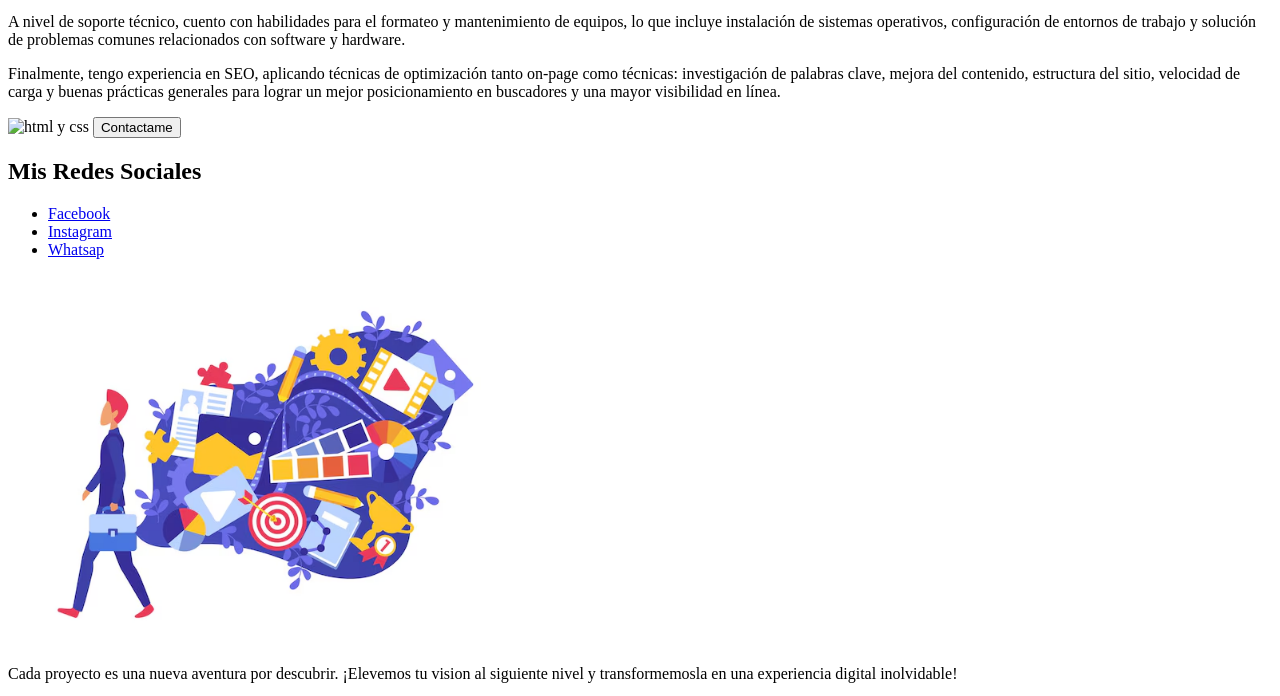
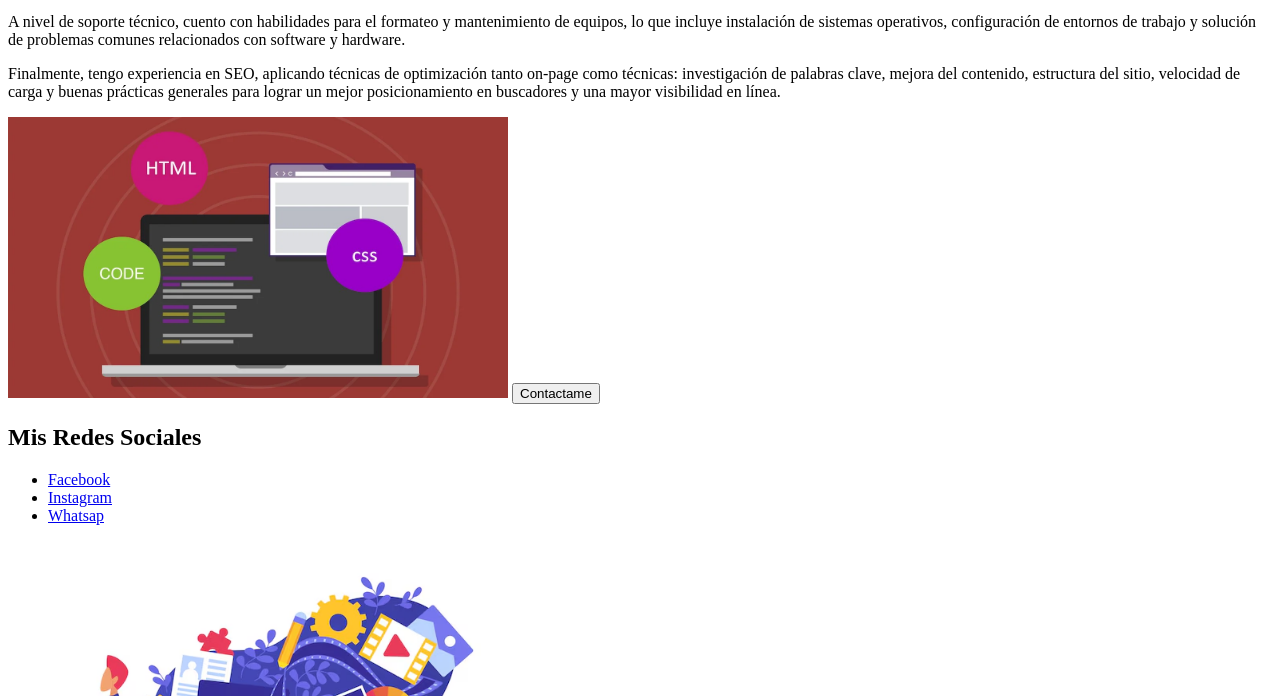
Before and after one commit to josuesolano21/html_portafolio, a plain HTML site: page index.html in a window 1280 px wide. Shown: the part 792-1488 px from the top of the page. Drawn offline with Linux system fonts and the light colour scheme; the site is published under a folder, as on GitHub Pages, so addresses that start at the root find nothing.

Commit message:
Correccion de Video y imagen en index.html

```diff
--- a/index.html
+++ b/index.html
@@ -32,7 +32,7 @@
 
       <p>Finalmente, tengo experiencia en SEO, aplicando técnicas de optimización tanto on-page como técnicas: investigación de palabras clave, mejora del contenido, estructura del sitio, velocidad de carga y buenas prácticas generales para lograr un mejor posicionamiento en buscadores y una mayor visibilidad en línea.</p>
       </div>
-      <img width="500" src="/recursos/htmlandcss.webp" alt="html y css">
+      <img width="500" src="./recursos/htmlandcss.webp" alt="html y css">
       <button>Contactame</button>
     </article>
   </main>
```
